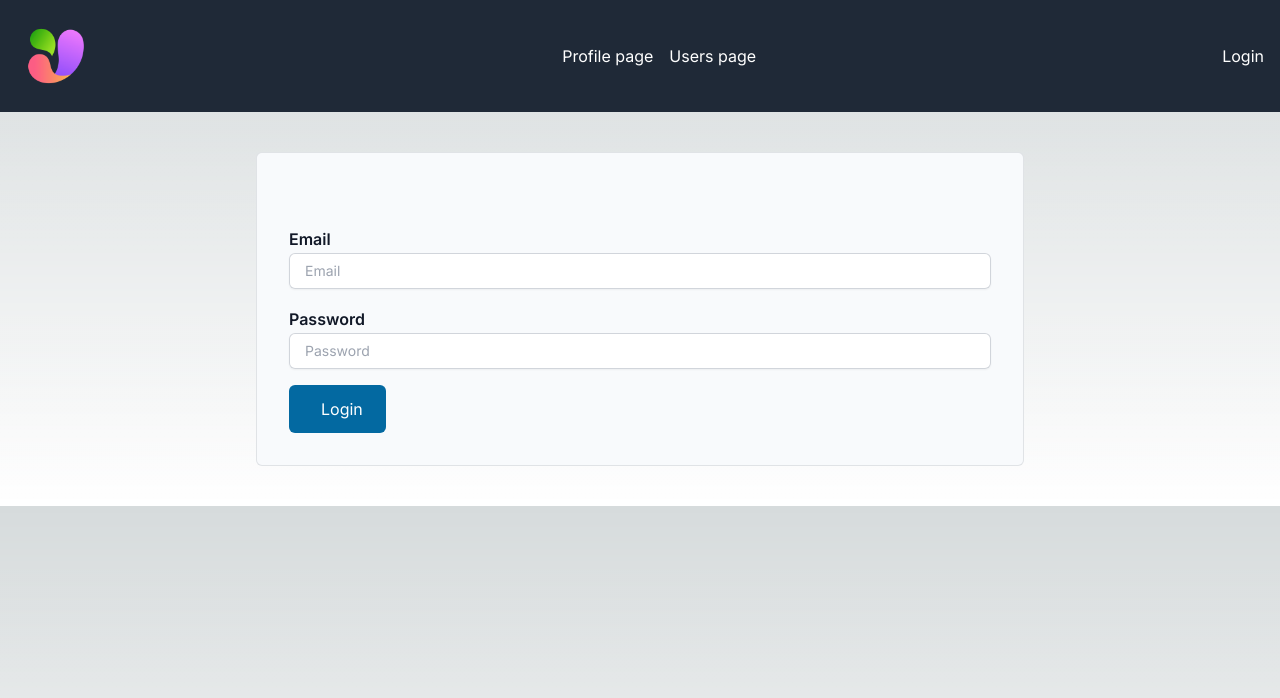
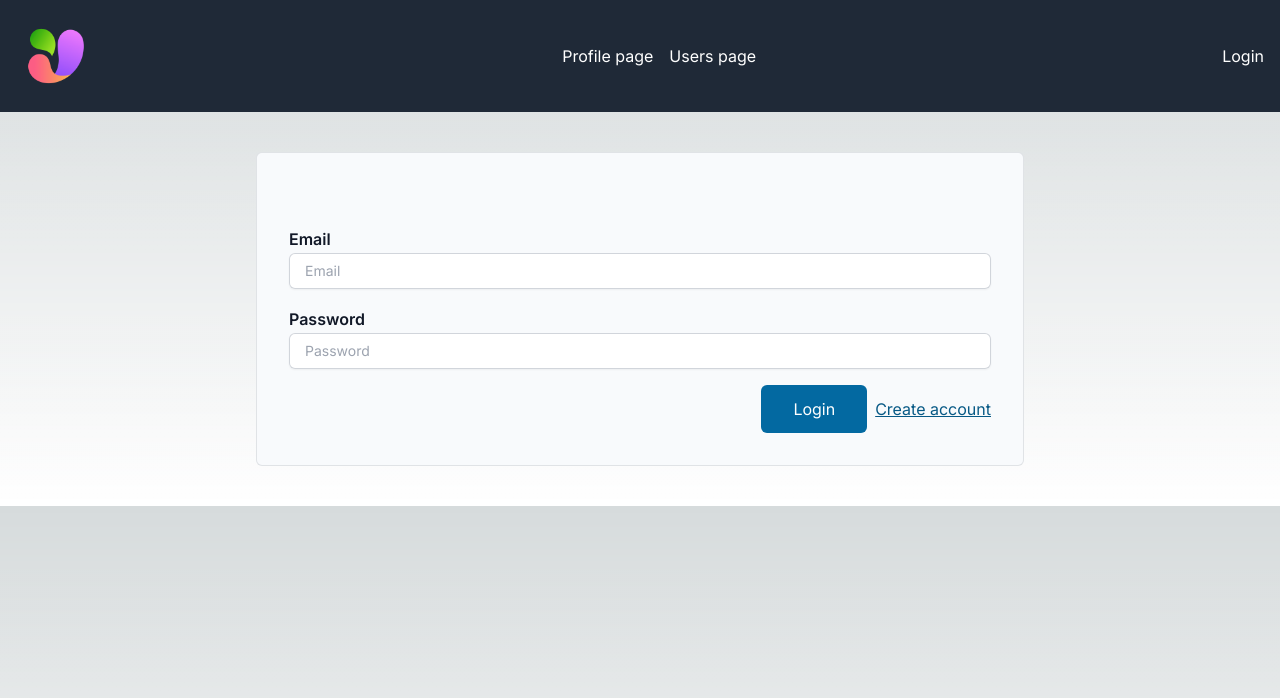
Before and after one commit to Adekoye-Adewale/supabase-data-storage, a Next.js app: page /login in a window 1280 px wide. Shown: the top 698 px of the page. Built offline with nearby package versions, Linux system fonts and the light colour scheme; no server answers.

Commit message:
Update page.jsx

```diff
--- a/src/app/login/page.jsx
+++ b/src/app/login/page.jsx
@@ -3,6 +3,7 @@ import { useState } from 'react';
 import { useRouter } from 'next/navigation';
 import { supabase } from '@/app/utils/supabase';
 import Modal from '@/components/notification/modal';
+import Link from 'next/link';
 
 const Login = () => {
     const [email, setEmail] = useState('');
@@ -124,8 +125,8 @@ const Login = () => {
     return (
         <main className='px-4 py-10'>
             <form onSubmit={handleLogin} className="border border-gray-900/10 p-8 rounded-md bg-slate-50 max-w-screen-md w-full m-auto">
-                <div className="mt-10 grid grid-cols-1 gap-x-6 gap-y-4 sm:grid-cols-6">
-                    <div className="col-span-3 sm:col-span-full">
+                <span className="mt-10 grid grid-cols-1 gap-x-6 gap-y-4 sm:grid-cols-6">
+                    <span className="col-span-3 sm:col-span-full">
                         <label
                             htmlFor="email"
                             className="text-base font-semibold leading-7 text-gray-900"
@@ -140,8 +141,8 @@ const Login = () => {
                             required
                             className="block w-full rounded-md border-0 py-1.5 px-4 text-gray-900 shadow-sm ring-1 ring-inset ring-gray-300 placeholder:text-gray-400 focus:ring-2 focus:ring-inset focus:ring-indigo-600 sm:text-sm sm:leading-6"
                         />
-                    </div>
-                    <div className="col-span-3 sm:col-span-full">
+                    </span>
+                    <span className="col-span-3 sm:col-span-full">
                         <label
                             htmlFor="password"
                             className="text-base font-semibold leading-7 text-gray-900"
@@ -156,16 +157,24 @@ const Login = () => {
                             required
                             className="block w-full rounded-md border-0 py-1.5 px-4 text-gray-900 shadow-sm ring-1 ring-inset ring-gray-300 placeholder:text-gray-400 focus:ring-2 focus:ring-inset focus:ring-indigo-600 sm:text-sm sm:leading-6"
                         />
-                    </div>
+                    </span>
 
+                    <span className='flex gap-2 justify-end items-center col-span-full'>
                         <button
                             type="submit"
                             className="bg-sky-700 px-4 py-2 text-white hover:bg-sky-800 sm:px-8 sm:py-3 rounded-md cursor-pointer"
                         >
                             Login
                         </button>
-                </div>
 
+                        <Link
+                            href={'/signup'}
+                            className=" text-sky-800 underline cursor-pointer"
+                        >
+                            Create account
+                        </Link>
+                    </span>
+                </span>
             </form>
             <Modal
                 show={showModal}
```
Lines whose indentation alone changed are shown as unchanged.
